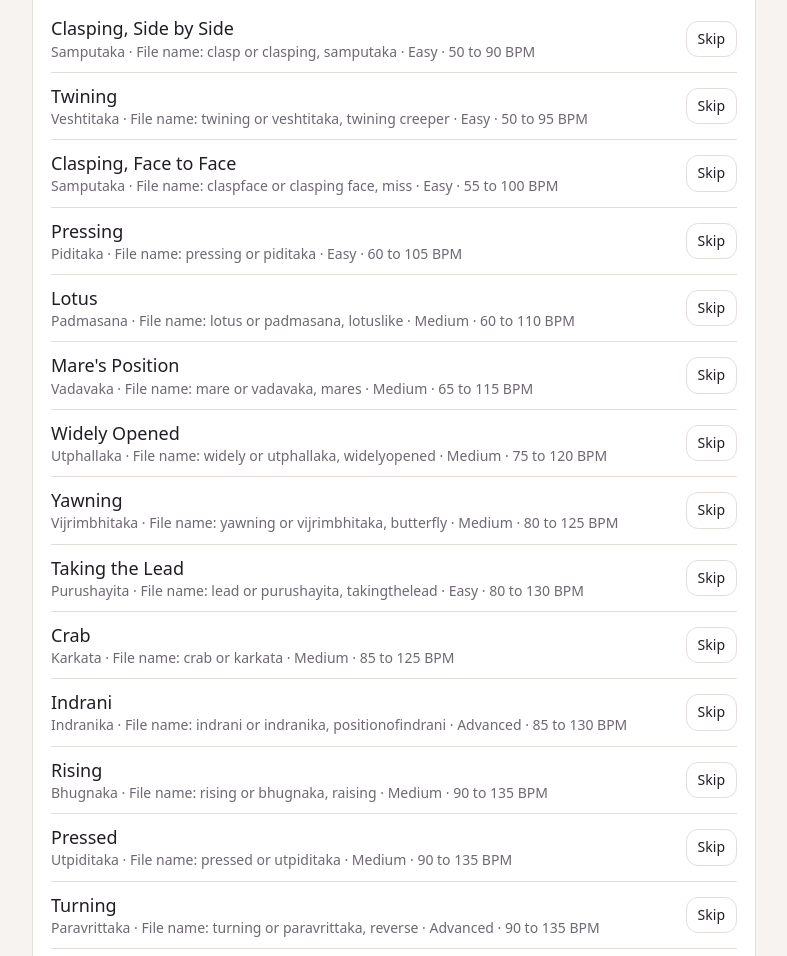
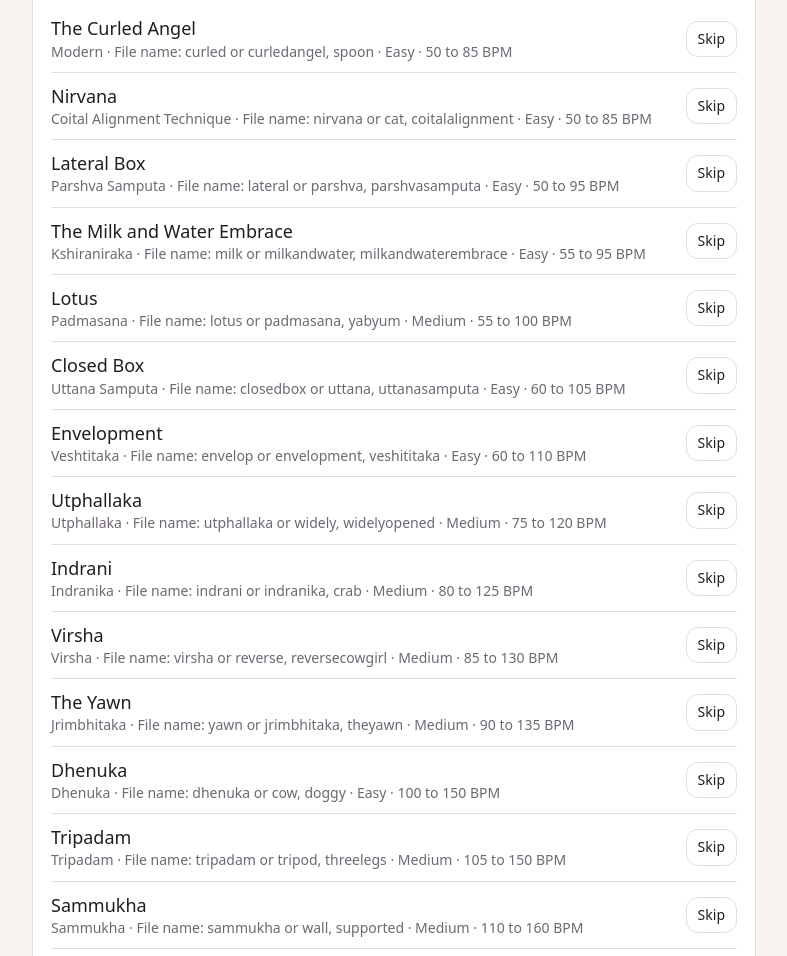
Before and after one commit to dustin12342986-hue/Positions-, a plain HTML site: page index.html in a window 1280 px wide. Shown: the part 2044-3000 px from the top of the page, without its empty margins (246-1033 px from the left). Drawn offline with Linux system fonts and the light colour scheme.

Commit message:
Replace positions with Dusty's 15-position list
Co-Authored-By: Claude Opus 5.5 <noreply@anthropic.com>
Claude-Session: https://claude.ai/code/session_012yMxm2DxC5UJrvGptgUURS

```diff
--- a/index.html
+++ b/index.html
@@ -190,7 +190,7 @@ body.stage .stageonly{display:flex}
 
   <div class="card">
     <h3>Add images, GIFs and videos in bulk</h3>
-    <div class="note" style="margin-top:0">Each file is matched by name, English or Sanskrit, for example clasp.gif, indrani.mp4 or bamboo.png. Common names like cowgirl or doggy also work. Videos play muted on a loop.</div>
+    <div class="note" style="margin-top:0">Each file is matched by name, English or Sanskrit, for example lotus.gif, indrani.mp4 or sammukha.png. Common names like cowgirl or doggy also work. Videos play muted on a loop.</div>
     <div class="row" style="margin-top:10px">
       <label class="btn" for="bulkDir">Choose folder</label>
       <input type="file" id="bulkDir" webkitdirectory multiple>
@@ -223,25 +223,21 @@ body.stage .stageonly{display:flex}
 <script>
 /* ---------------- positions ---------------- */
 const POS=[
- {id:'clasp',s:'Samputaka',a:['clasping','samputaka','clasping side','spoon','spooning','scissor','sidebyside'],name:'Clasping, Side by Side',lvl:'Easy',i:.10,bpm:[50,90],d:'Lying on your sides facing each other, legs stretched out along each other. Close, slow, and easy to hold through a long song.'},
- {id:'twining',s:'Veshtitaka',a:['veshtitaka','twining creeper'],name:'Twining',lvl:'Easy',i:.18,bpm:[50,95],d:'From the clasping position, the receiving partner lays one thigh across the other\'s thigh, like a vine wrapping a tree.'},
- {id:'claspface',s:'Samputaka',a:['clasping face','miss','missionary','lazy','lazydog'],name:'Clasping, Face to Face',lvl:'Easy',i:.25,bpm:[55,100],d:'Receiving partner on their back, both with legs stretched straight along each other. Full body contact and small movements.'},
- {id:'pressing',s:'Piditaka',a:['piditaka'],name:'Pressing',lvl:'Easy',i:.30,bpm:[60,105],d:'Start in a clasping position, then the receiving partner presses their thighs firmly together around the other. Tight and intimate.'},
- {id:'lotus',s:'Padmasana',a:['padmasana','lotuslike'],name:'Lotus',lvl:'Medium',i:.35,bpm:[60,110],d:'Receiving partner on their back with legs folded and crossed over each other, like a seated lotus. Needs some flexibility.'},
- {id:'mare',s:'Vadavaka',a:['vadavaka','mares'],name:'Mare\'s Position',lvl:'Medium',i:.40,bpm:[65,115],d:'Once joined, the receiving partner stays still and grips with their inner muscles instead of moving. Slow, controlled, and focused.'},
- {id:'widely',s:'Utphallaka',a:['utphallaka','widelyopened'],name:'Widely Opened',lvl:'Medium',i:.45,bpm:[75,120],d:'Receiving partner lowers their head and lifts their hips, arching up from the bed. A pillow under the hips helps.'},
- {id:'yawning',s:'Vijrimbhitaka',a:['vijrimbhitaka','butterfly'],name:'Yawning',lvl:'Medium',i:.50,bpm:[80,125],d:'Receiving partner on their back raises their thighs and keeps them wide apart.'},
- {id:'lead',s:'Purushayita',a:['purushayita','takingthelead','rider','cowgirl','ontop','chair','kneel','kneeling'],name:'Taking the Lead',lvl:'Easy',i:.55,bpm:[80,130],d:'From the chapter on the woman acting the part of the man. One partner on top sets the pace and leads the rhythm.'},
- {id:'crab',s:'Karkata',a:['karkata'],name:'Crab',lvl:'Medium',i:.58,bpm:[85,125],d:'Receiving partner on their back draws both legs in, knees folded toward the stomach.'},
- {id:'indrani',s:'Indranika',a:['indranika','positionofindrani'],name:'Indrani',lvl:'Advanced',i:.60,bpm:[85,130],d:'Named for the wife of the god Indra. Receiving partner draws both knees up toward the chest with legs folded at the sides. The text says it is learned only by practice.'},
- {id:'rising',s:'Bhugnaka',a:['bhugnaka','raising','legsup','legsupmissionary'],name:'Rising',lvl:'Medium',i:.65,bpm:[90,135],d:'Receiving partner on their back raises both legs straight up.'},
- {id:'pressed',s:'Utpiditaka',a:['utpiditaka'],name:'Pressed',lvl:'Medium',i:.68,bpm:[90,135],d:'Receiving partner\'s legs are drawn up and held against the other\'s chest. Close and deep.'},
- {id:'turning',s:'Paravrittaka',a:['paravrittaka','reverse','reversecowgirl','reverserider'],name:'Turning',lvl:'Advanced',i:.70,bpm:[90,135],d:'The partner on top turns all the way around without separating. The text says it takes practice, so go slowly.'},
- {id:'bamboo',s:'Venudaritaka',a:['venudaritaka','splittingofabamboo','splittingbamboo','shoulders','legsonshoulders'],name:'Splitting of a Bamboo',lvl:'Advanced',i:.75,bpm:[95,145],d:'One leg rests on the partner\'s shoulder while the other stretches out, then they swap, again and again. Try swapping on the beat.'},
- {id:'nail',s:'Shulachitaka',a:['shulachitaka','fixingofanail','fixinganail'],name:'Fixing of a Nail',lvl:'Advanced',i:.78,bpm:[100,145],d:'One leg stretched out, the other raised high with the foot near the partner\'s head. Needs real flexibility, so go carefully.'},
- {id:'cow',s:'Dhenuka',a:['dhenuka','congressofacow','rear','doggy','doggystyle','frombehind','rearentry','allfours'],name:'Congress of a Cow',lvl:'Easy',i:.82,bpm:[105,155],d:'Receiving partner on hands and feet, the other behind. Lets the beat drive the motion.'},
- {id:'supported',s:'Sthita',a:['sthita','supportedcongress','stand','standing','wallsex','edge','counteredge'],name:'Supported Congress',lvl:'Medium',i:.85,bpm:[110,160],d:'Standing, leaning on each other or against a wall or pillar.'},
- {id:'suspended',s:'Avalambitaka',a:['avalambitaka','suspendedcongress','wheel','wheelbarrow','carry'],name:'Suspended Congress',lvl:'Advanced',i:.95,bpm:[115,180],d:'One partner leans against a wall and holds the other up, who wraps their arms around the neck and braces their feet on the wall. Short bursts only, and lift safely.'}
+ {id:'curled',s:'Modern',a:['curledangel','spoon','spooning','clasp','clasping'],name:'The Curled Angel',lvl:'Easy',i:.08,bpm:[50,85],d:'Both on your sides, giver behind, knees curled up toward your chests. Cozy and slow.'},
+ {id:'nirvana',s:'Coital Alignment Technique',a:['cat','coitalalignment','pressing'],name:'Nirvana',lvl:'Easy',i:.12,bpm:[50,85],d:'Receiver lies flat with legs together, giver on top resting on their forearms. Rock together instead of thrusting.'},
+ {id:'lateral',s:'Parshva Samputa',a:['parshva','parshvasamputa','lateralbox','sidebyside','scissor'],name:'Lateral Box',lvl:'Easy',i:.18,bpm:[50,95],d:'Both on your sides, facing each other. Close, easy, lots of eye contact.'},
+ {id:'milk',s:'Kshiraniraka',a:['milkandwater','milkandwaterembrace','kshiraniraka','chair'],name:'The Milk and Water Embrace',lvl:'Easy',i:.22,bpm:[55,95],d:'Giver seated, receiver on their lap with their back against the giver\'s chest. Hands are free to roam.'},
+ {id:'lotus',s:'Padmasana',a:['padmasana','yabyum'],name:'Lotus',lvl:'Medium',i:.25,bpm:[55,100],d:'Giver sits cross-legged, receiver lowers on top with legs wrapped around their back. Face to face, slow rocking.'},
+ {id:'closedbox',s:'Uttana Samputa',a:['uttana','uttanasamputa','closedbox','miss','missionary','claspface','lazy'],name:'Closed Box',lvl:'Easy',i:.30,bpm:[60,105],d:'Missionary, face to face. Room for kissing and a steady rhythm.'},
+ {id:'envelop',s:'Veshtitaka',a:['envelopment','veshititaka','veshtitaka','twining','mare'],name:'Envelopment',lvl:'Easy',i:.35,bpm:[60,110],d:'A technique more than a position. In any position, the receiver crosses their ankles or knees to squeeze tighter.'},
+ {id:'utphallaka',s:'Utphallaka',a:['widely','widelyopened','bridge','glutebridge'],name:'Utphallaka',lvl:'Medium',i:.48,bpm:[75,120],d:'Receiver lifts their hips into a glute bridge, giver kneels between their legs.'},
+ {id:'indrani',s:'Indranika',a:['indranika','crab','pressed'],name:'Indrani',lvl:'Medium',i:.55,bpm:[80,125],d:'Receiver on their back with knees pulled to the chest, giver kneeling.'},
+ {id:'virsha',s:'Virsha',a:['reverse','reversecowgirl','reverserider','turning','rider','cowgirl','lead','kneel'],name:'Virsha',lvl:'Medium',i:.62,bpm:[85,130],d:'Reverse cowgirl. Receiver on top, facing away, setting the pace.'},
+ {id:'yawn',s:'Jrimbhitaka',a:['jrimbhitaka','theyawn','yawning','legsup','rising','shoulders','bamboo','nail','butterfly'],name:'The Yawn',lvl:'Medium',i:.68,bpm:[90,135],d:'Receiver on their back with legs resting on the giver\'s shoulders.'},
+ {id:'dhenuka',s:'Dhenuka',a:['cow','doggy','doggystyle','rear','rearentry','frombehind','allfours'],name:'Dhenuka',lvl:'Easy',i:.78,bpm:[100,150],d:'Doggy style. Receiver on hands and knees, giver behind. Let the beat drive it.'},
+ {id:'tripadam',s:'Tripadam',a:['tripod','threelegs'],name:'Tripadam',lvl:'Medium',i:.82,bpm:[105,150],d:'Both standing face to face. The receiver lifts one leg and the giver holds it under the knee, so three feet stay on the floor.'},
+ {id:'sammukha',s:'Sammukha',a:['wall','supported','stand','standing','wallsex','edge','counteredge'],name:'Sammukha',lvl:'Medium',i:.86,bpm:[110,160],d:'Standing face to face. Receiver braces their back against a wall with legs wide, giver in front.'},
+ {id:'janukurpara',s:'Janukurpara',a:['standingcarry','carry','suspended','wheel','wheelbarrow'],name:'Janukurpara',lvl:'Advanced',i:.95,bpm:[115,180],d:'The standing carry. Giver lifts and holds the receiver, forearms locked under their knees, receiver\'s arms around the giver\'s neck. Short bursts, lift safely.'}
 ];
 const $=id=>document.getElementById(id);
 const clamp=v=>Math.max(0,Math.min(1,v));
@@ -767,7 +763,7 @@ async function bulk(e){
   $('bulkStatus').textContent=`Added ${ok} file${ok===1?'':'s'}.`+(skipped.length?` Not matched: ${skipped.join(', ')}`:'');e.target.value='';render();renderList();
 }
 $('bulkDir').onchange=bulk;$('bulkFiles').onchange=bulk;
-async function remapOld(){const olds=['spoon','scissor','miss','lazy','butterfly','rider','chair','kneel','reverse','legsup','edge','rear','stand','wheel'];
+async function remapOld(){const olds=['spoon','scissor','miss','lazy','butterfly','rider','chair','kneel','reverse','legsup','edge','rear','stand','wheel','clasp','twining','claspface','pressing','mare','widely','yawning','lead','crab','rising','pressed','turning','bamboo','nail','cow','supported','suspended'];
   for(const o of olds){if(!media.ids.has(o))continue;const p=POS.find(p=>p.a.includes(o));if(!p)continue;
     if(!media.ids.has(p.id)){const m=await media.get(o);if(m&&await media.set(p.id,m))await media.del(o)}}}
 async function migrate(){for(const p of POS){let d=null;try{d=localStorage.getItem('tempo.img.'+p.id)}catch(e){}if(!d)continue;
```
